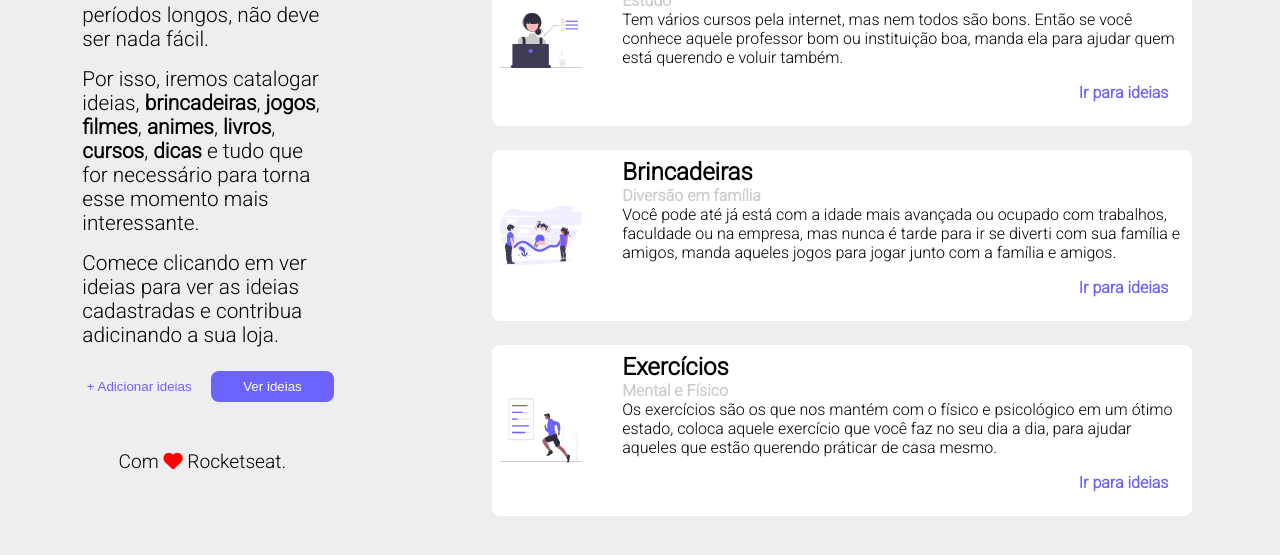
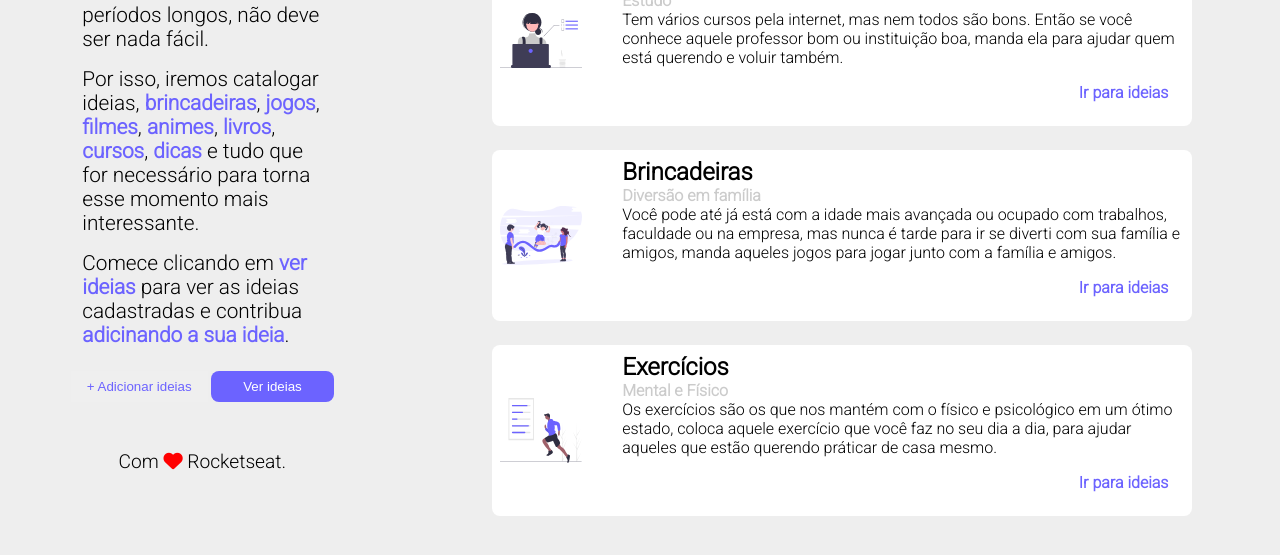
Before and after one commit to Thiago-Barreto-R/WorkshopDev, a plain HTML site: page index.html in a window 1280 px wide. Shown: the part 109-664 px from the top of the page. Drawn offline with Linux system fonts and the light colour scheme; a web font is replaced by a local one.

```diff
--- a/index.html
+++ b/index.html
@@ -26,7 +26,7 @@
             <main>
                 <p class="text__start">Ficar em casa em períodos longos, não deve ser nada fácil.</p>
                 <p class="text__center">Por isso, iremos catalogar ideias, <strong>brincadeiras</strong>, <strong>jogos</strong>, <strong>filmes</strong>, <strong>animes</strong>, <strong>livros</strong>, <strong>cursos</strong>, <strong>dicas</strong> e tudo que for necessário para torna esse momento mais interessante.</p>
-                <p class="text__end">Comece clicando em ver ideias para ver as ideias cadastradas e contribua adicinando a sua loja.</p>
+                <p class="text__end">Comece clicando em <strong>ver ideias</strong> para ver as ideias cadastradas e contribua <strong>adicinando a sua ideia</strong>.</p>
             </main>
             <section class="btns">
                 <button class="btn__add">+ Adicionar ideias</button>
--- a/styles/scss/layout/_pageOne.scss
+++ b/styles/scss/layout/_pageOne.scss
@@ -41,11 +41,17 @@
             width: 65%;
             font-size: 1.3rem;
 
+            strong {
+                color: #6C63FF;
+            }
         }
         .text__end {
             width: 65%;
             font-size: 1.3rem;
 
+            strong {
+                color: #6C63FF;
+            }
         }
     }
 
```
Also changed, not shown: styles/css/style.css, styles/svg/InterfacePageOne.svg, 2 other files.
